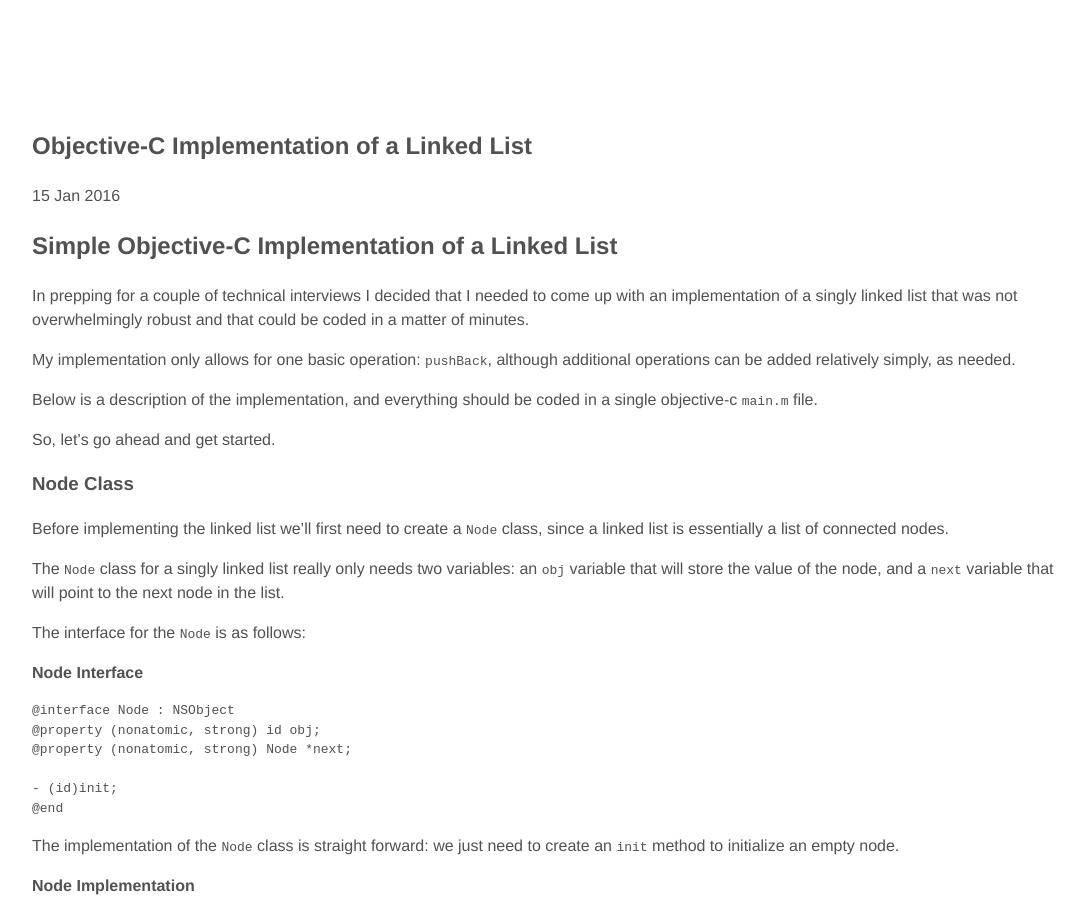
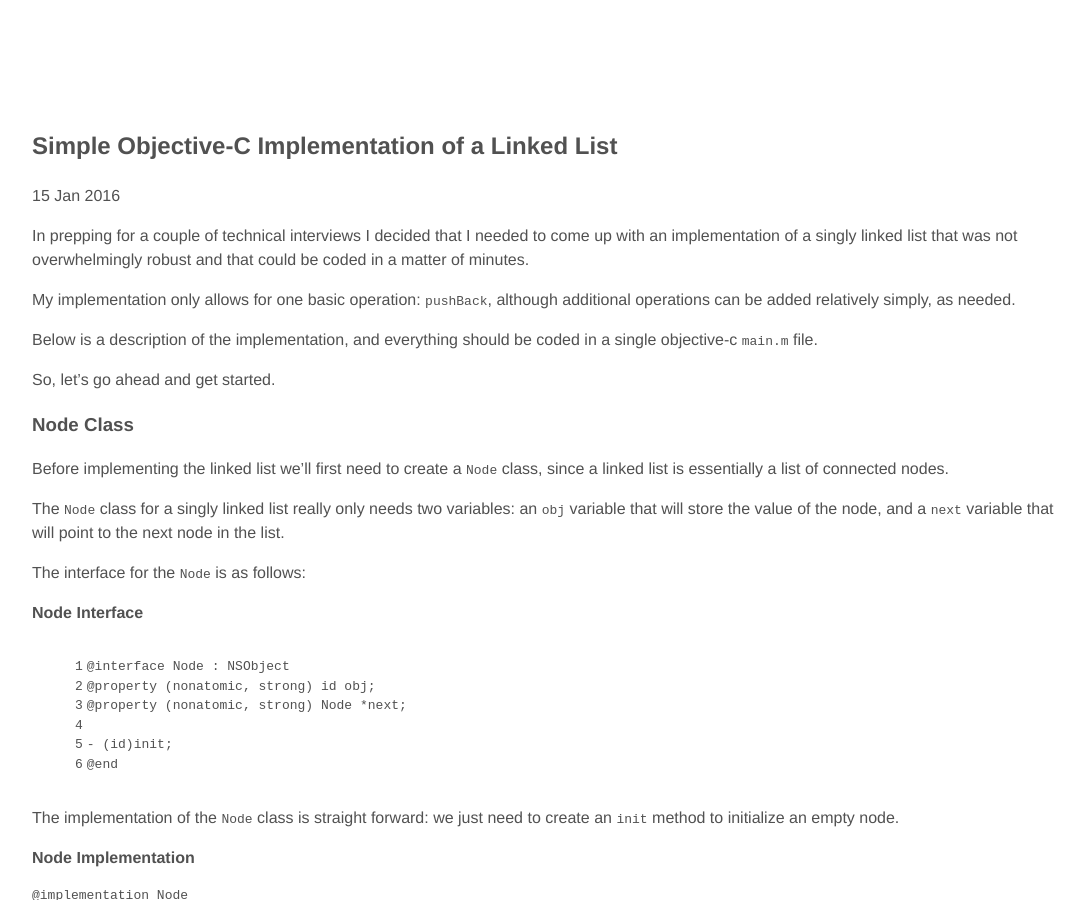
Before and after one commit to egirsova/egirsova.github.io, a Jekyll site: the page built from _posts/2016-01-15-objectivec-linked-list-implementation.md, in a window 1280 px wide and 900 px high. Shown: the whole window, without its empty margins (96-1181 px from the left). Built offline with Jekyll 4.4.1, drawn with Linux system fonts in a browser that asks for light colours.

Commit message:
Update 2016-01-15-objectivec-linked-list-implementation.md

```diff
--- a/_posts/2016-01-15-objectivec-linked-list-implementation.md
+++ b/_posts/2016-01-15-objectivec-linked-list-implementation.md
@@ -1,10 +1,8 @@
 ---
 layout: post
-title: "Objective-C Implementation of a Linked List"
+title: "Simple Objective-C Implementation of a Linked List"
 date: 2016-01-15
 ---
-
-# Simple Objective-C Implementation of a Linked List
 
 In prepping for a couple of technical interviews I decided that I needed to come up with an implementation of a singly linked list that was not overwhelmingly robust and that could be coded in a matter of minutes.
 
@@ -24,14 +22,14 @@ The interface for the `Node` is as follows:
 
 **Node Interface**
 
-~~~objective-c
+{% highlight objective-c linenos %}
 @interface Node : NSObject
 @property (nonatomic, strong) id obj;
 @property (nonatomic, strong) Node *next;
 
 - (id)init;
 @end
-~~~
+{% endhighlight %}
 
 The implementation of the `Node` class is straight forward: we just need to create an `init` method to initialize an empty node.
 
```
